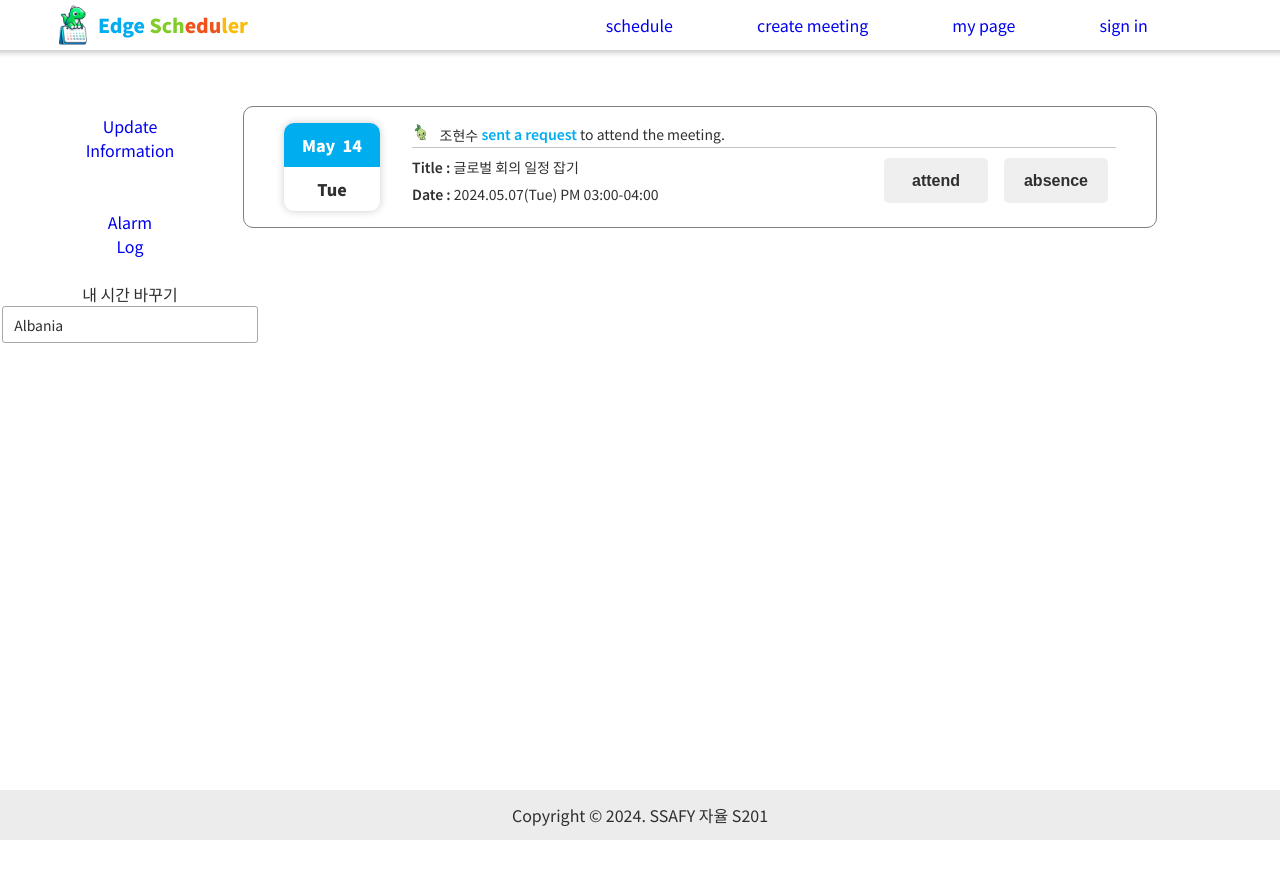
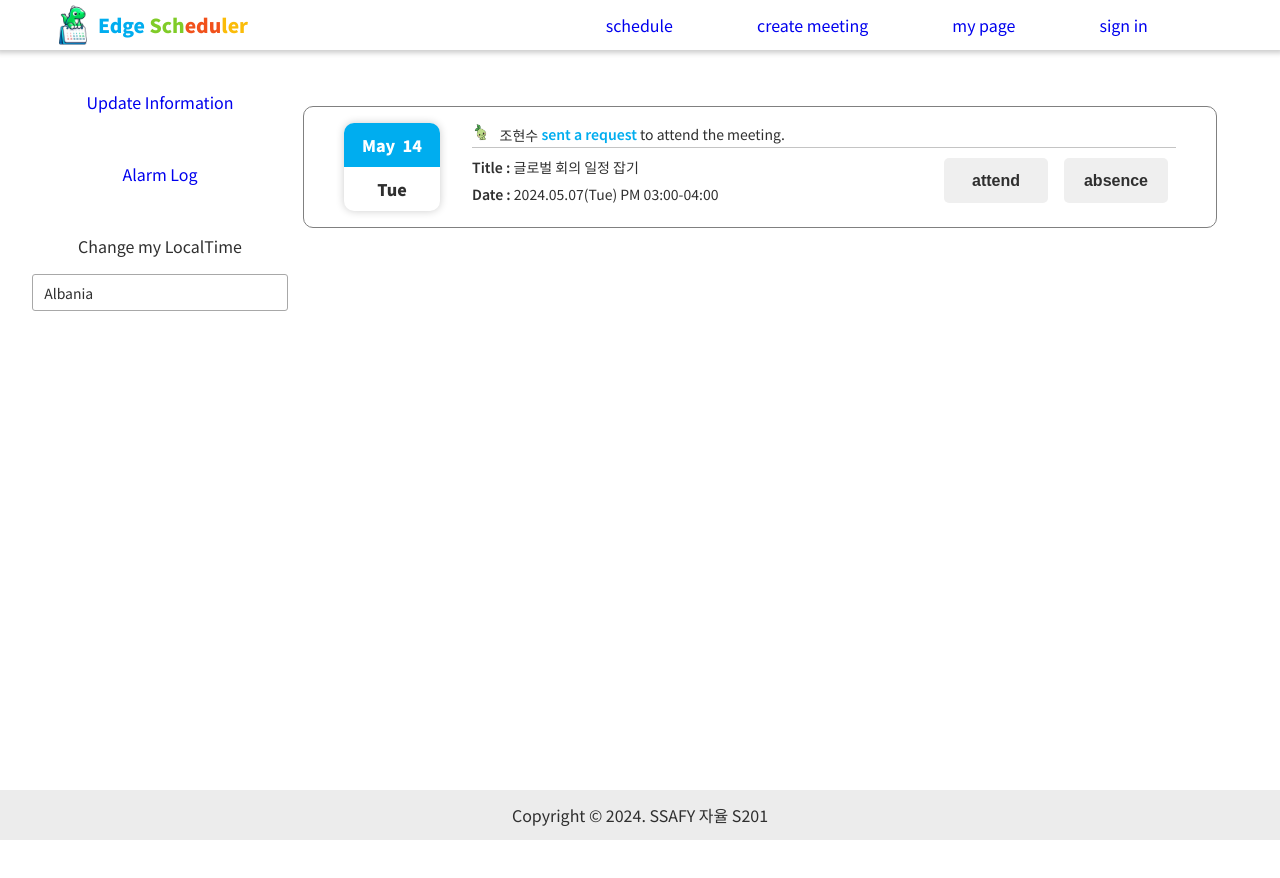
Before and after one commit to EdgeScheduler-SSAFY/Frontend, a Next.js app: page /myPage/alarmLog in a window 1280 px wide. Built offline with nearby package versions, Linux system fonts and the light colour scheme.

Commit message:
🗃️Style :  Change CSS in change myLocalTime
Change-Id: I77cb5f9c2aa3d2ae96f025604f84fe99c6ddc5ed

```diff
--- a/src/app/myPage/layout.tsx
+++ b/src/app/myPage/layout.tsx
@@ -8,6 +8,23 @@ export default function MyPageLayout({
   children,
 }: Readonly<{ children: React.ReactNode }>) {
   const worldTimeChangeHandle = (value: string | number) => {
+    // fetch(
+    //   "https://gateway.edgescheduler.co.kr/user-service/members/my/timezone",
+    //   {
+    //     method: "PUT",
+    //     headers: {
+    //       "Content-Type": "application/json",
+    //       Authorization: `Bearer ${localStorage.getItem("token")}`,
+    //     },
+    //     body: JSON.stringify({ value }),
+    //   }
+    // ).then((res) => {
+    //   if (res.status === 200) {
+    //     alert("Timezone changed successfully.");
+    //   } else {
+    //     alert("Failed to change timezone.");
+    //   }
+    // });
     console.log(value);
     // 여기서 바로 api 요청 보내서 처리할 예정.
   };
@@ -18,11 +35,12 @@ export default function MyPageLayout({
           <StyledLink href="/myPage/updateInfo">Update Information</StyledLink>
           <StyledLink href="/myPage/alarmLog">Alarm Log</StyledLink>
           <div>
-            내 시간 바꾸기
+            Change my LocalTime
             <SelectLocalTime
               id="worldTime"
               options={worldTime}
               width={16}
+              margin={1}
               onSelectChange={worldTimeChangeHandle}
             ></SelectLocalTime>
           </div>
@@ -45,9 +63,10 @@ const SubLayout = styled.div`
 `;
 
 const MyPageLink = styled.div`
-  width: 5%;
+  width: 20%;
   display: flex;
   flex-direction: column;
+  gap: 3rem;
   justify-content: space-around;
   align-items: center;
   text-align: center;
@@ -61,5 +80,4 @@ const ContentLayout = styled.div`
 
 const StyledLink = styled(Link)`
   text-decoration: none;
-  margin: 1.5rem 0;
 `;
--- a/src/shared/ui/selectLocalTime.tsx
+++ b/src/shared/ui/selectLocalTime.tsx
@@ -10,6 +10,7 @@ interface SelectLocalTimeProps {
   width: number;
   id?: string;
   options: selectList[];
+  margin: number;
   onSelectChange: (value: string | number) => void;
 }
 
@@ -34,7 +35,7 @@ export default function SelectLocalTime(props: SelectLocalTimeProps) {
     if (selectedOption) {
       setLocal(selectedOption.option);
     }
-  }, []);
+  }, [props.options, value]);
 
   const toggleSelect = () => {
     setSelectFlag((prevFlag) => !prevFlag);
@@ -43,8 +44,6 @@ export default function SelectLocalTime(props: SelectLocalTimeProps) {
 
   const handleOptionClick = (option: selectList) => {
     // value에 해당하는 option 찾기
-    console.log(option);
-    setLocal(option.option);
     setValue(option.value);
     setSelectFlag(false);
     props.onSelectChange(option.value);
@@ -70,7 +69,7 @@ export default function SelectLocalTime(props: SelectLocalTimeProps) {
   }, []);
 
   return (
-    <div ref={selectRef}>
+    <SelectLayout margin={props.margin} ref={selectRef}>
       <SelectDiv id={props.id} width={props.width}>
         <SelectedDiv width={props.width} onClick={toggleSelect}>
           <SelectedValue>{local}</SelectedValue>
@@ -83,10 +82,13 @@ export default function SelectLocalTime(props: SelectLocalTimeProps) {
           ))}
         </SelectList>
       </SelectDiv>
-    </div>
+    </SelectLayout>
   );
 }
 
+const SelectLayout = styled.div<{ margin: number }>`
+  margin-top: ${(props) => `${props.margin}rem`};
+`;
 const SelectDiv = styled.div<{ width: number }>`
   position: relative;
   width: ${(props) => (props.width ? `${props.width}rem` : "10rem")};
```
